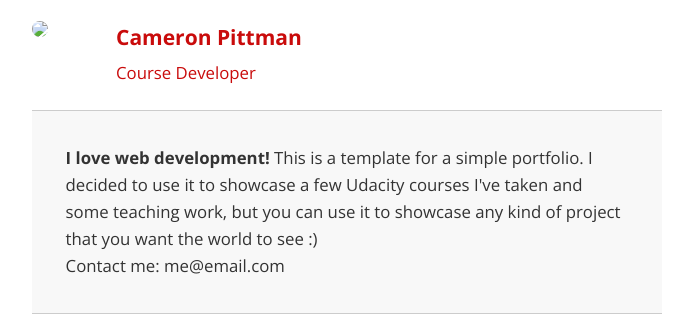
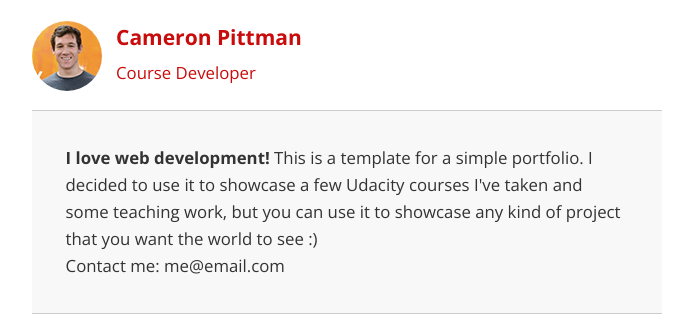
Before and after one commit to PoojaR24/perfmatters, a website: page index.html in a window 1280 px wide. Shown: the top 320 px of the page, without its empty margins (293-975 px from the left). Drawn offline with nearby package versions, Linux system fonts and the light colour scheme.

Commit message:
Update index.html

```diff
--- a/index.html
+++ b/index.html
@@ -27,7 +27,7 @@
 
   <body>
     <header>
-      <a href="/"><img src="img/profilepic.jpg"></a>
+      <a href="/"><img src="img/profilepic.png"></a>
       <p>Cameron Pittman<br><span>Course Developer</span></p>
     </header>
 
```
